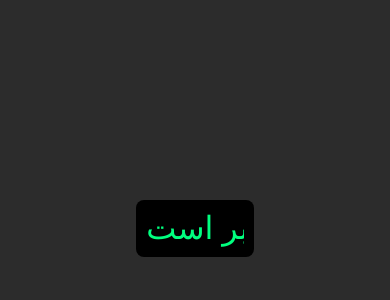
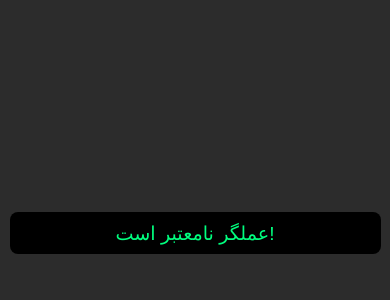
Before and after one commit to Nz-B/calculator, a PHP site: page /index_register.php in a window 390 px wide. Shown: the part 189-489 px from the top of the page. Run offline with PHP 8.4, Linux system fonts and the light colour scheme; data that the repository does not hold is empty.

Commit message:
Responsive the file

```diff
--- a/index_register.php
+++ b/index_register.php
@@ -3,7 +3,7 @@
 <head>
     <meta charset="UTF-8">
     <meta name="viewport" content="width=device-width, initial-scale=1.0">
-    <title>پاسخ ماشین حساب</title>
+    <title>خروجی</title>
     <style>
         body {
             background: #2C2C2C;
@@ -14,19 +14,34 @@
             align-items: center;
             height: 100vh;
             margin: 0;
+            padding: 0;
         }
-    #input{
+
+        #input {
             background: #000;
             color: #00FF7F;
             font-size: 2em;
             padding: 10px;
             border-radius: 8px;
             border: none;
-      width: 25%;
-      margin-bottom: 10px;
+            width: 100%;
+            max-width: 400px;
             text-align: center;
         }
 
+        @media (max-width: 768px) {
+            #input {
+                font-size: 1.5em;
+                width: 80%;
+            }
+        }
+
+        @media (max-width: 480px) {
+            #input {
+                font-size: 1.2em;
+                width: 90%;
+            }
+        }
     </style>
 </head>
 <body>
@@ -44,7 +59,7 @@
             break;
         case '-':
             $answer = $num1 - $num2;
-            echo '<input id="input" type="text" value="' .$num1 . " " . $operator . " " . $num2 . " = " . $answer. '" readonly>';
+            echo '<input id="input" type="text" value="' . $num1 . " " . $operator . " " . $num2 . " = " . $answer . '" readonly>';
             break;
         case '*':
             $answer = $num1 * $num2;
@@ -54,11 +69,11 @@
             $answer = $num1 / $num2;
             echo '<input id="input" type="text" value="' . $num1 . ' ' . $operator . ' ' . $num2 . ' = ' . $answer . '" readonly>';
             break;
-
         default:
             echo '<input id="input" type="text" value="عملگر نامعتبر است!" readonly>';
             break;
     }
 ?>
+
 </body>
 </html>
```
Lines whose indentation alone changed are shown as unchanged.
